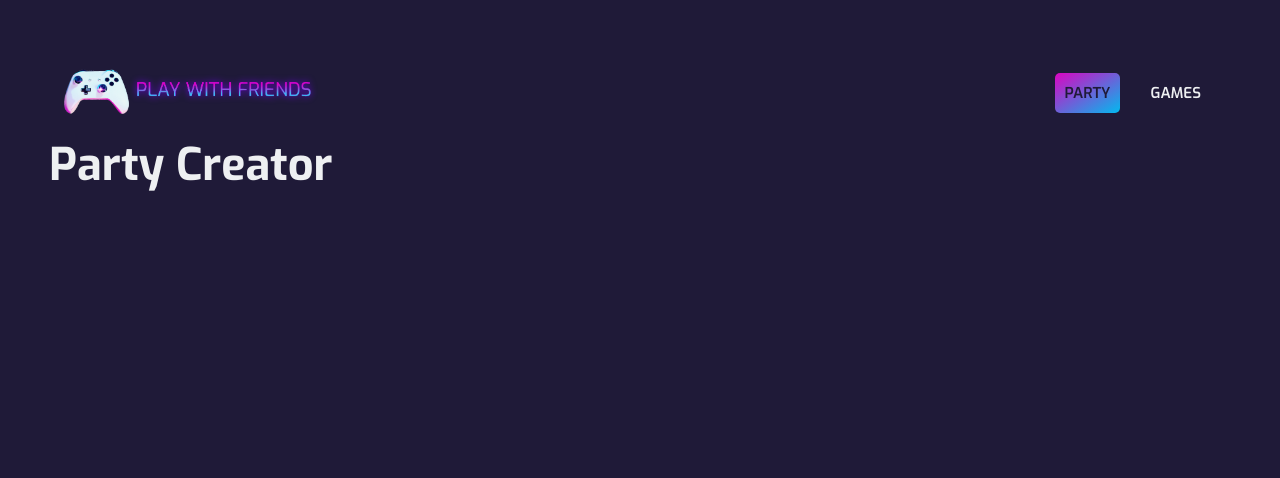
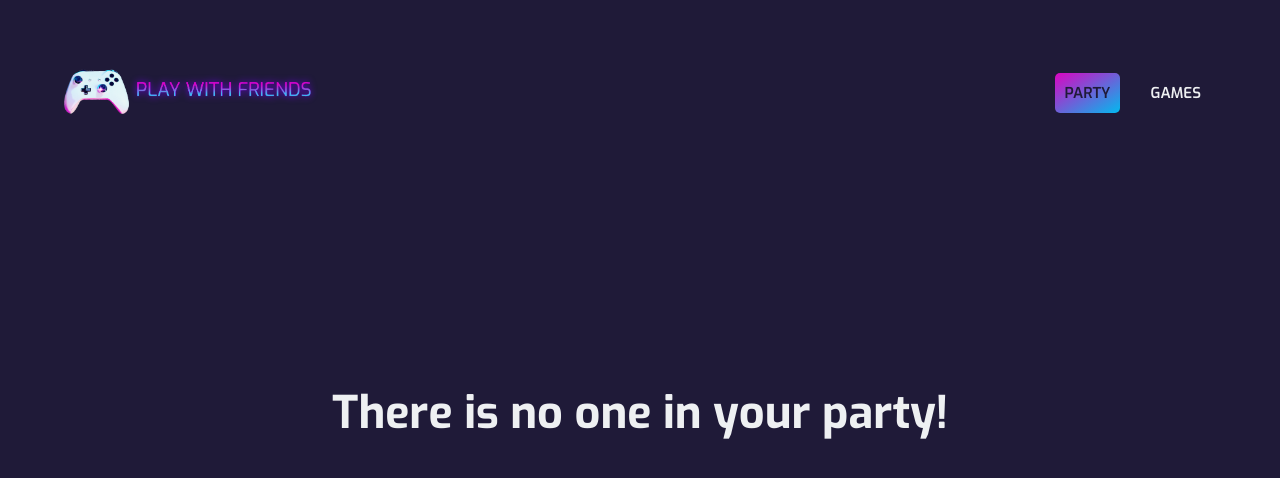
Before and after one commit to thomasmshaffery/play-with-friends-react, a React (Vite) app: page /party in a window 1280 px wide. Shown: the top 478 px of the page. Built offline with nearby package versions, Linux system fonts and the light colour scheme.

Commit message:
Dummy party data and conditional rendering

```diff
--- a/src/App.jsx
+++ b/src/App.jsx
@@ -3,14 +3,67 @@ import Party from "./pages/Party";
 import Homepage from "./pages/Homepage";
 import Games from "./pages/Games";
 import PageNotFound from "./pages/PageNotFound";
+import { useReducer } from "react";
+
+const initialState = {
+  partyMembers: [
+    // {
+    //   name: "tom",
+    //   age: 34,
+    // },
+    // {
+    //   name: "matt",
+    //   age: 35,
+    // },
+    // {
+    //   name: "Mooch",
+    //   age: "babby",
+    // },
+    // {
+    //   name: "Noodles",
+    //   age: "babby",
+    // },
+  ],
+  games: [],
+};
+
+function reducer(state, action) {
+  switch (action.type) {
+    case "addUser":
+      return {
+        ...state,
+        partySize: state.partySize + 1,
+      };
+    default:
+      return { state };
+  }
+}
 
 function App() {
+  const [{ partyMembers, games }, dispatch] = useReducer(reducer, initialState);
+  const partySize = partyMembers.length;
+  const numOfGames = games.length;
+
   return (
     <BrowserRouter>
       <Routes>
         <Route path="/" element={<Homepage />} />
-        <Route path="party" element={<Party />} />
-        <Route path="games" element={<Games />} />
+        <Route
+          path="party"
+          element={
+            <Party
+              partyMembers={partyMembers}
+              partySize={partySize}
+              dispatch={dispatch}
+            />
+          }
+        />
+        <Route
+          path="games"
+          element={
+            <Games games={games} numOfGames={numOfGames} dispatch={dispatch} />
+          }
+        />
         <Route path="*" element={<PageNotFound />} />
       </Routes>
     </BrowserRouter>
--- a/src/pages/Party.jsx
+++ b/src/pages/Party.jsx
@@ -1,12 +1,18 @@
 import PageNav from "../components/PageNav";
 import styles from "./Party.module.css";
 
-function Party() {
+function Party({ partyMembers, partySize, dispatch }) {
   return (
     <main className={styles.party}>
       <PageNav />
       <section>
-        <h1>Party Creator</h1>
+        {partySize > 0 ? (
+          (<h1>Here are your party members:</h1>)(
+            partyMembers.map((member) => console.log(member.name))
+          )
+        ) : (
+          <h1>There is no one in your party!</h1>
+        )}
       </section>
     </main>
   );
--- a/src/pages/Party.module.css
+++ b/src/pages/Party.module.css
@@ -2,3 +2,25 @@
   height: calc(100vh - 6.2rem);
   margin: 2.5rem;
 }
+
+.party section {
+  display: flex;
+  flex-direction: column;
+  height: 75%;
+  align-items: center;
+  justify-content: center;
+  gap: 3.5rem;
+  text-align: center;
+}
+
+.party h1 {
+  font-size: 4.5rem;
+  line-height: 1.3;
+}
+
+.party h2 {
+  width: 90%;
+  font-size: 1.9rem;
+  color: var(--color-light--1);
+  margin-bottom: 2.5rem;
+}
--- a/vite.config.js
+++ b/vite.config.js
@@ -1,8 +1,7 @@
 import { defineConfig } from "vite";
 import react from "@vitejs/plugin-react";
-import eslint from "vite-plugin-eslint";
 
 // https://vite.dev/config/
 export default defineConfig({
-  plugins: [react(), eslint()],
+  plugins: [react()],
 });
```
